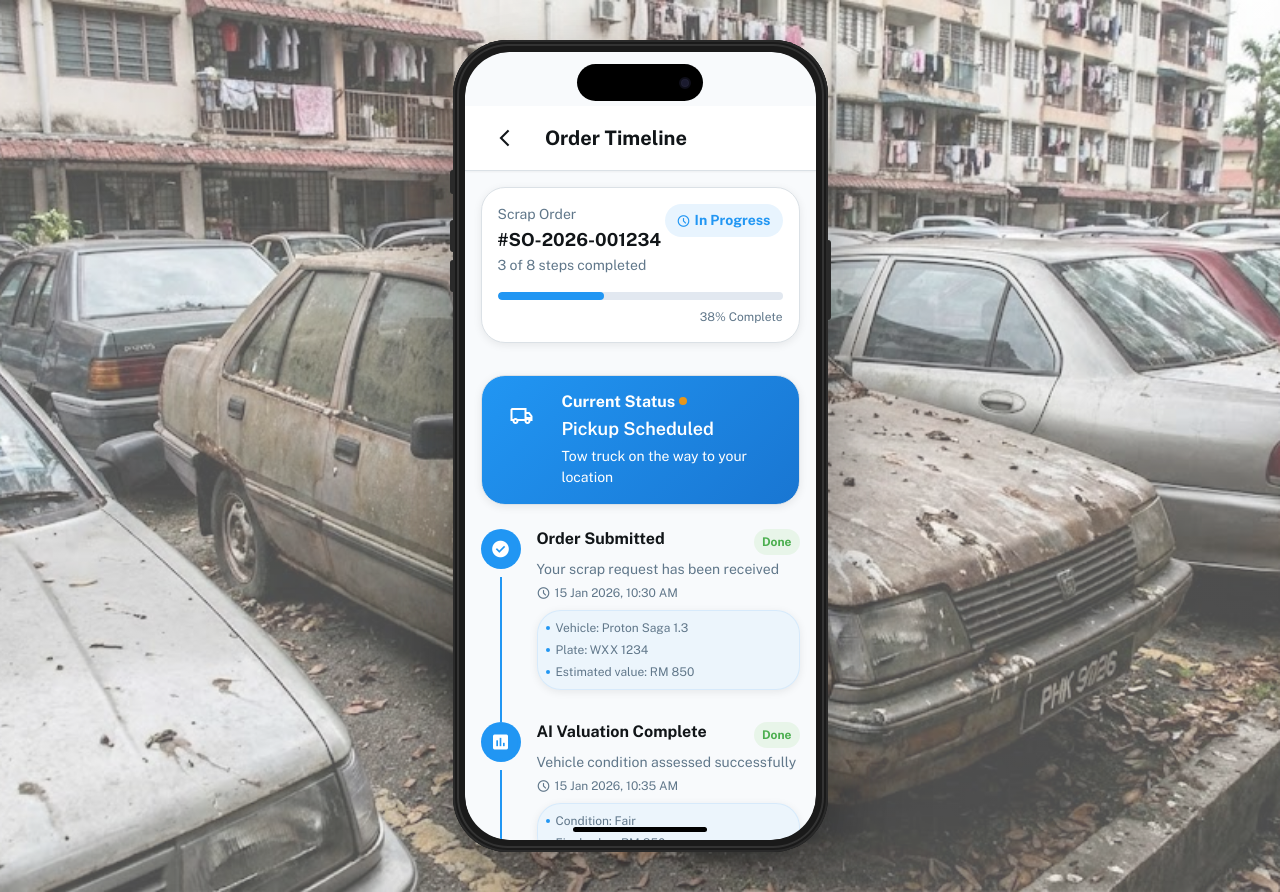
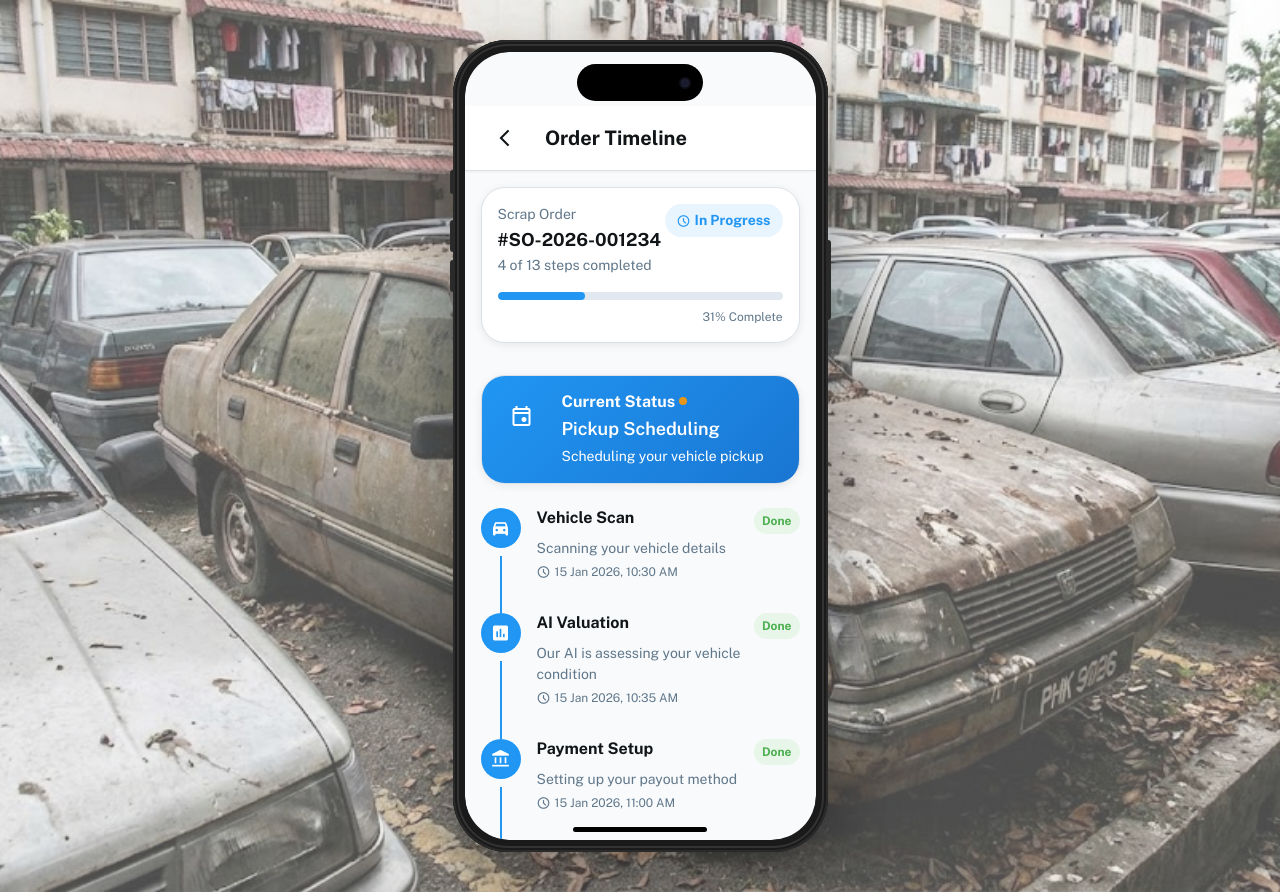
Before and after one commit to naimmazni/scrap2go, a Next.js app: page /order-timeline in a window 1280 px wide. Built offline with nearby package versions, Linux system fonts and the light colour scheme.

Commit message:
fix: update timeline steps and descriptions in OrderTimelineScreen

```diff
--- a/src/components/screens/OrderTimelineScreen.tsx
+++ b/src/components/screens/OrderTimelineScreen.tsx
@@ -31,80 +31,97 @@ const OrderTimelineScreen: React.FC = () => {
   const [timelineSteps] = useState<TimelineStep[]>([
     {
       id: '1',
-      title: 'Order Submitted',
-      description: 'Your scrap request has been received',
+      title: 'Vehicle Scan',
+      description: 'Scanning your vehicle details',
       status: 'completed',
       timestamp: '15 Jan 2026, 10:30 AM',
-      icon: 'check_circle',
-      details: [
-        'Vehicle: Proton Saga 1.3',
-        'Plate: WXX 1234',
-        'Estimated value: RM 850',
-      ],
+      icon: 'directions_car',
     },
     {
       id: '2',
-      title: 'AI Valuation Complete',
-      description: 'Vehicle condition assessed successfully',
+      title: 'AI Valuation',
+      description: 'Our AI is assessing your vehicle condition',
       status: 'completed',
       timestamp: '15 Jan 2026, 10:35 AM',
       icon: 'assessment',
-      details: [
-        'Condition: Fair',
-        'Final value: RM 850',
-      ],
     },
     {
       id: '3',
-      title: 'Documents Verified',
-      description: 'Identity and vehicle documents approved',
+      title: 'Payment Setup',
+      description: 'Setting up your payout method',
       status: 'completed',
       timestamp: '15 Jan 2026, 11:00 AM',
-      icon: 'verified_user',
-      details: [
-        'MyKad verified',
-        'VOC verified',
-        'Number plate verified',
-      ],
+      icon: 'account_balance',
     },
     {
       id: '4',
-      title: 'Pickup Scheduled',
-      description: 'Tow truck on the way to your location',
-      status: 'current',
-      timestamp: '15 Jan 2026, 2:00 PM',
-      icon: 'local_shipping',
-      details: [
-        'Driver: Ahmad bin Ali',
-        'Truck: ABC 1234',
-        'ETA: 25 minutes',
-      ],
+      title: 'Document Verification',
+      description: 'Verifying your documents',
+      status: 'completed',
+      timestamp: '15 Jan 2026, 11:30 AM',
+      icon: 'verified_user',
     },
     {
       id: '5',
-      title: 'Vehicle Collected',
-      description: 'Vehicle picked up from your address',
-      status: 'pending',
-      icon: 'done_all',
+      title: 'Pickup Scheduling',
+      description: 'Scheduling your vehicle pickup',
+      status: 'current',
+      timestamp: '15 Jan 2026, 2:00 PM',
+      icon: 'event',
     },
     {
       id: '6',
-      title: 'JPJ Deregistration',
-      description: 'Processing vehicle deregistration with JPJ',
+      title: 'Waiting for Pickup',
+      description: 'Awaiting driver arrival',
       status: 'pending',
-      icon: 'description',
+      icon: 'schedule',
     },
     {
       id: '7',
-      title: 'Payment Released',
-      description: 'Payment transferred to your bank account',
+      title: 'Pickup Arrival',
+      description: 'Driver has arrived at your location',
+      status: 'pending',
+      icon: 'location_on',
+    },
+    {
+      id: '8',
+      title: 'Driver Inspection',
+      description: 'Driver inspecting your vehicle',
+      status: 'pending',
+      icon: 'search',
+    },
+    {
+      id: '9',
+      title: 'Digital Signature & Handover',
+      description: 'Signing documents and handing over vehicle',
+      status: 'pending',
+      icon: 'edit',
+    },
+    {
+      id: '10',
+      title: 'JPJ Processing Dashboard',
+      description: 'Processing JPJ deregistration',
+      status: 'pending',
+      icon: 'dashboard',
+    },
+    {
+      id: '11',
+      title: 'JPJ Deregistration Complete',
+      description: 'Vehicle has been deregistered from JPJ',
+      status: 'pending',
+      icon: 'check_circle',
+    },
+    {
+      id: '12',
+      title: 'Automatic Instant Payout',
+      description: 'Processing your payment',
       status: 'pending',
       icon: 'payments',
     },
     {
-      id: '8',
-      title: 'Order Complete',
-      description: 'Certificate ready for download',
+      id: '13',
+      title: 'Order Completed',
+      description: 'Your order is now complete',
       status: 'pending',
       icon: 'celebration',
     },
```
